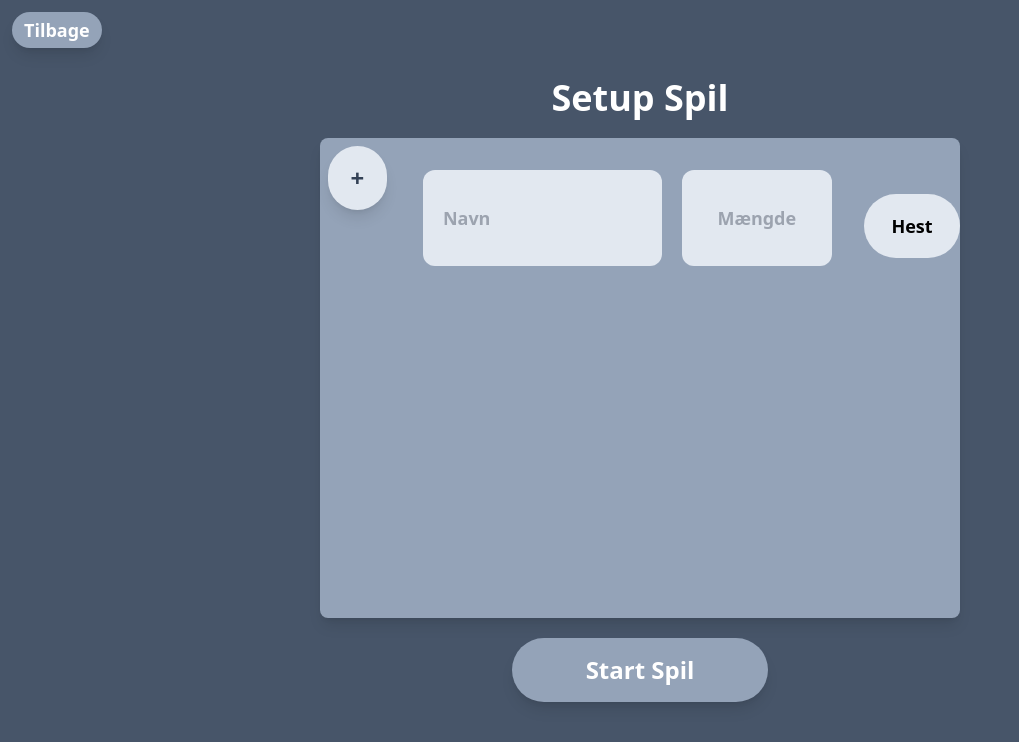
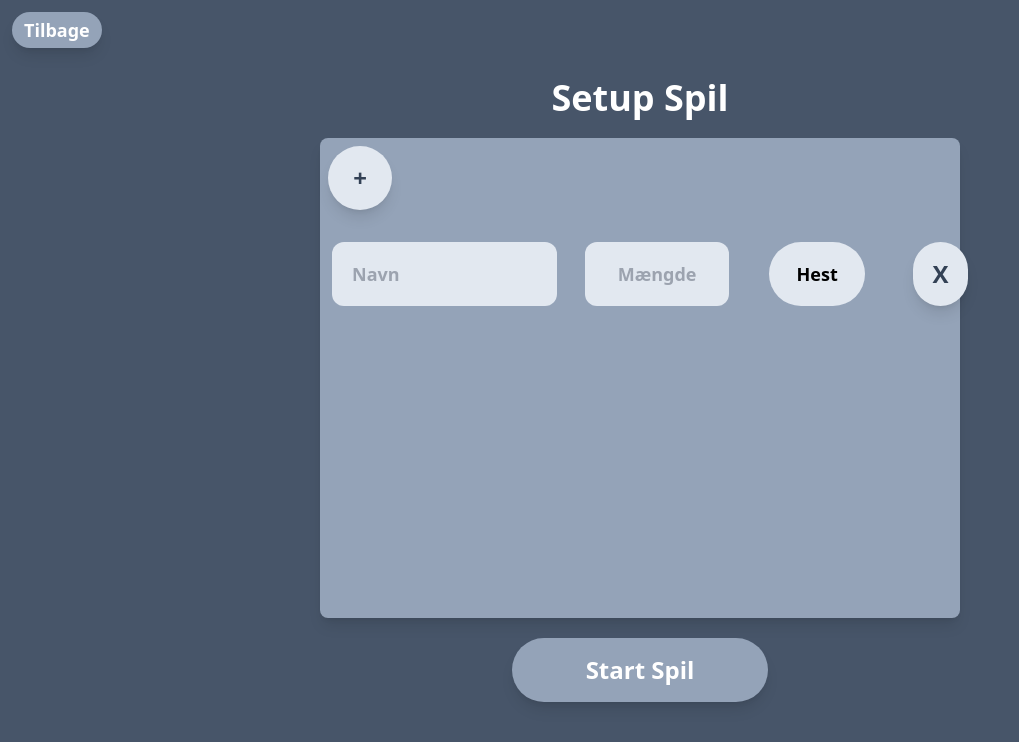
Before and after one commit to Bagg3/Bagge.github.io, a React (Vite) app: page /setup in a window 1280 px wide. Shown: the top 742 px of the page, without its empty margins (0-1019 px from the left). Built offline with nearby package versions, Linux system fonts and the light colour scheme; what tailwindcss-fluid-type would draw is missing.

Commit message:
Added a delete, and made add new players work

```diff
--- a/src/pages/SetupGame.tsx
+++ b/src/pages/SetupGame.tsx
@@ -1,32 +1,75 @@
 import { Link } from 'react-router-dom';
+import React, { useState } from 'react';
 import CustomDropdown from '../utility/CustomDropdown';
 
 const SetupGame = () => {
+  const [players, setPlayers] = useState([{ name: '', quantity: '' }]);
+
+  const addPlayer = () => {
+    setPlayers([...players, { name: '', quantity: '' }]);
+  };
+
+  const deletePlayer = (index: number) => {
+    const updatedPlayers = [...players];
+    updatedPlayers.splice(index, 1);
+    setPlayers(updatedPlayers);
+  };
+
+  const handlePlayerNameChange = (index: number, name: string) => {
+    const updatedPlayers = [...players];
+    updatedPlayers[index].name = name;
+    setPlayers(updatedPlayers);
+  };
+
+  const handlePlayerQuantityChange = (index: number, quantity: string) => {
+    const updatedPlayers = [...players];
+    updatedPlayers[index].quantity = quantity;
+    setPlayers(updatedPlayers);
+  };
+
   return (
     <div className="flex h-screen w-full flex-col items-center justify-center bg-slate-600">
       <Link to="/" className="absolute left-3 top-3">
-        <button className="rounded-full bg-slate-400 px-3 py-1 text-lg font-bold text-white shadow-lg hover:bg-slate-300 active:bg-slate-200">
+        <button className="hover-bg-slate-300 active-bg-slate-200 rounded-full bg-slate-400 px-3 py-1 text-lg font-bold text-white shadow-lg">
           Tilbage
         </button>
       </Link>
       <h1 className="mb-5 text-4xl font-bold text-white">Setup Spil</h1>
-      <div className="mb-5 flex h-[60%] w-[50%] flex-row gap-8 rounded-lg bg-slate-400 shadow-lg">
-        <button className="relative left-2 top-2 mb-2 h-16 w-16 rounded-full bg-slate-200 text-2xl font-bold text-slate-700 shadow-lg hover:bg-slate-300 active:bg-slate-200">
+      <div className="mb-5 flex h-[60%] w-[50%] flex-col gap-8 rounded-lg bg-slate-400 shadow-lg">
+        <button
+          onClick={addPlayer}
+          className="hover-bg-slate-300 active-bg-slate-200 relative left-2 top-2 mb-2 h-16 w-16 rounded-full bg-slate-200 text-2xl font-bold text-slate-700 shadow-lg"
+        >
           +
         </button>
-
+        {players.map((player, index) => (
+          <div className="flex flex-row gap-10" key={index}>
             <input
-          className=" relative left-3 top-8 mb-2 flex h-1/5 w-2/5 rounded-xl bg-slate-200 px-5 text-left text-lg font-bold text-black"
+              className=" h-25 relative left-3 top-0 mb-2 flex w-2/5 rounded-xl bg-slate-200 px-5 text-left text-lg font-bold text-black"
               placeholder="Navn"
+              value={player.name}
+              onChange={e => handlePlayerNameChange(index, e.target.value)}
             ></input>
             <input
-          className="relative inset-x-0 top-8 mb-2 flex h-1/5 w-1/4 rounded-xl bg-slate-200 px-5 text-center text-lg font-bold text-black"
+              className="h-25 relative inset-x-0 top-0 mb-2 flex w-36 rounded-xl bg-slate-200 px-5 text-center text-lg font-bold text-black"
               placeholder="Mængde"
+              value={player.quantity}
+              onChange={e => handlePlayerQuantityChange(index, e.target.value)}
             ></input>
+
             <CustomDropdown />
+
+            <button
+              onClick={() => deletePlayer(index)}
+              className="hover-bg-slate-300 active-bg-slate-200 relative left-2 top-0 mb-2 h-16 w-16 rounded-full bg-slate-200 text-2xl font-bold text-slate-700 shadow-lg"
+            >
+              X
+            </button>
+          </div>
+        ))}
       </div>
       <Link to="/game">
-        <button className="mb-5 h-16 w-64 rounded-full bg-slate-400 text-2xl font-bold text-white shadow-lg hover:bg-slate-300 active:bg-slate-200">
+        <button className="hover-bg-slate-300 active-bg-slate-200 mb-5 h-16 w-64 rounded-full bg-slate-400 text-2xl font-bold text-white shadow-lg">
           Start Spil
         </button>
       </Link>
@@ -35,7 +78,3 @@ const SetupGame = () => {
 };
 
 export default SetupGame;
-
-// Navnefelt er egne componenter
-// Dropdown er egne componenter
-// Navnefelt og dropdown er egne componenter sammen
--- a/src/utility/CustomDropdown.tsx
+++ b/src/utility/CustomDropdown.tsx
@@ -27,7 +27,7 @@ function CustomDropdown() {
     <div className="relative">
       <button
         onClick={() => setDropdownOpen(!isDropdownOpen)}
-        className={`relative top-14 mb-1 h-16 w-24 rounded-full text-lg font-bold text-black ${
+        className={`relative top-0 mb-1 h-16 w-24 rounded-full text-lg font-bold text-black ${
           selectedOption?.colorClass || 'bg-slate-200'
         }`} // Sets background color equal to selected option color
       >
```
Lines whose indentation alone changed are shown as unchanged.
